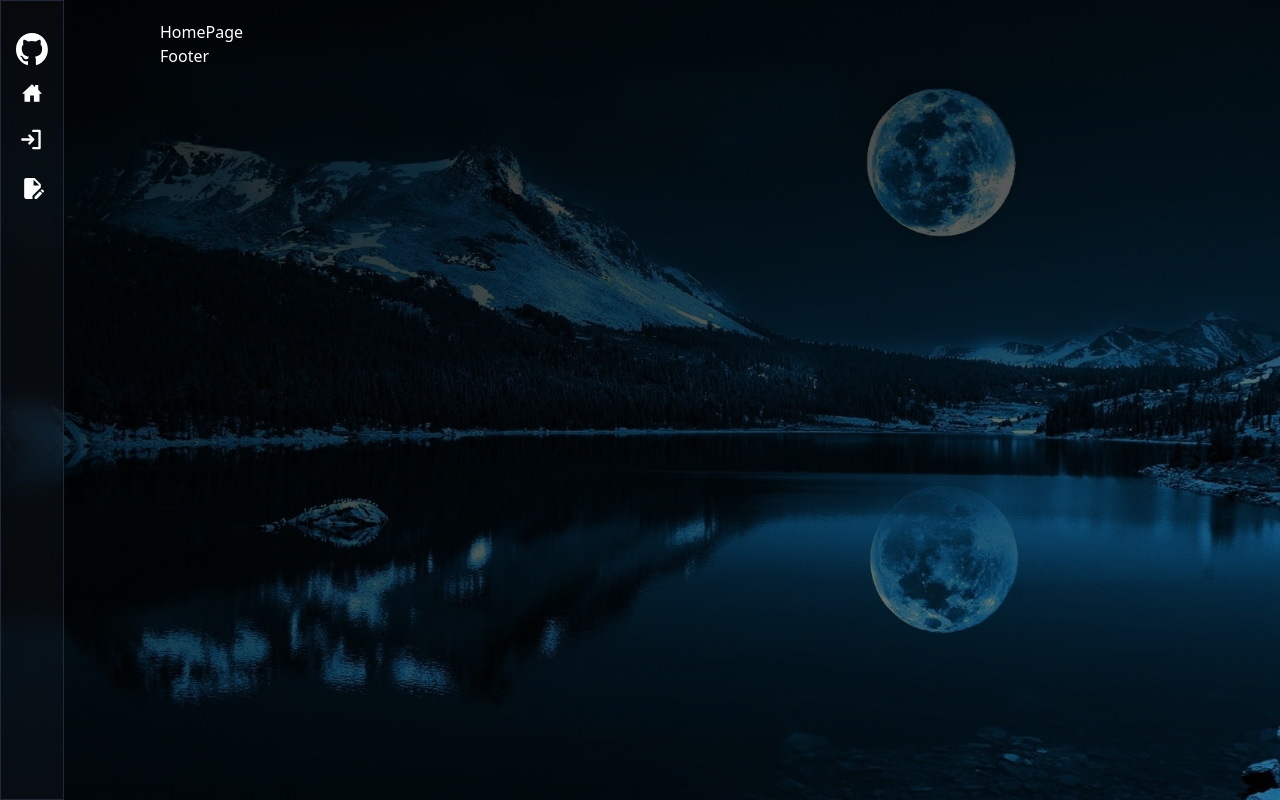
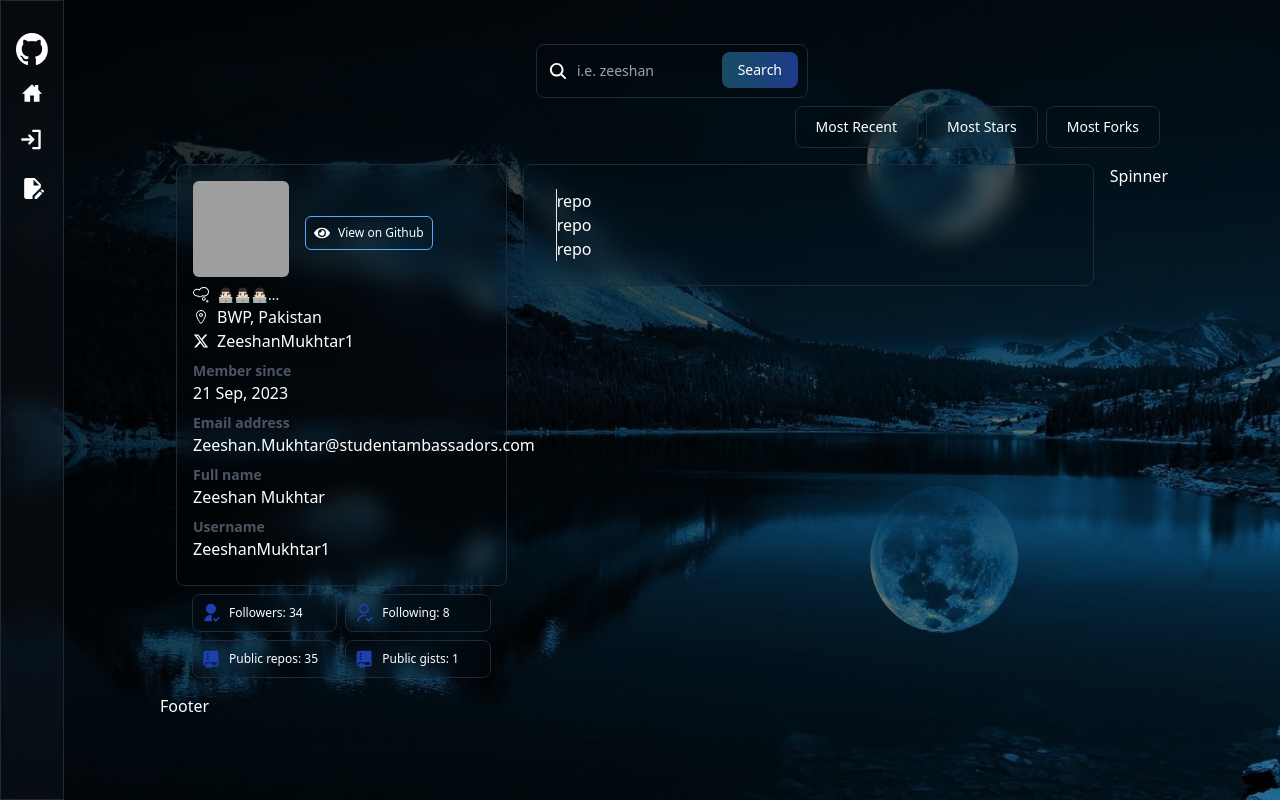
Before and after one commit to ZeeshanMukhtar1/GitHub-Lite, a React (Vite) app in the folder client/: page / in a window 1280 px wide. Built offline with nearby package versions, Linux system fonts and the light colour scheme; grey boxes are pictures that could not be loaded.

Commit message:
💄 added home page

```diff
--- /dev/null
+++ b/client/src/components/ProfileInfo.jsx
@@ -0,0 +1,140 @@
+import React from 'react';
+import { IoLocationOutline } from 'react-icons/io5';
+import {
+  RiGitRepositoryFill,
+  RiUserFollowFill,
+  RiUserFollowLine,
+} from 'react-icons/ri';
+import { FaXTwitter } from 'react-icons/fa6';
+import { TfiThought } from 'react-icons/tfi';
+import { FaEye } from 'react-icons/fa';
+
+const ProfileInfo = () => {
+  const userProfile = {
+    avatar_url: 'https://avatars.githubusercontent.com/u/91063160?v=4',
+    bio: '👨🏻‍💻👨🏻‍💻👨🏻‍💻',
+    email: 'Zeeshan.Mukhtar@studentambassadors.com',
+    followers: 34,
+    following: 8,
+    html_url: 'https://github.com/ZeeshanMukhtar1',
+    location: 'BWP, Pakistan',
+    name: 'Zeeshan Mukhtar',
+    public_gists: 1,
+    public_repos: 35,
+    twitter_username: 'ZeeshanMukhtar1',
+    login: 'ZeeshanMukhtar1',
+  };
+  return (
+    <div className="flex flex-col w-full gap-2 lg:w-1/3 md:sticky md:top-10">
+      <div className="p-4 rounded-lg bg-glass">
+        <div className="flex items-center gap-4">
+          {/* User Avatar */}
+          <a href={userProfile?.html_url} target="_blank" rel="noreferrer">
+            <img
+              src={userProfile?.avatar_url}
+              className="w-24 h-24 mb-2 rounded-md"
+              alt=""
+            />
+          </a>
+          {/* View on Github */}
+          <div className="flex flex-col items-center gap-2">
+            <a
+              href={userProfile.html_url}
+              target="_blank"
+              rel="noreferrer"
+              className="flex items-center w-full gap-2 p-2 text-xs font-medium border border-blue-400 rounded-md cursor-pointer bg-glass"
+            >
+              <FaEye size={16} />
+              View on Github
+            </a>
+          </div>
+        </div>
+
+        {/* User Bio */}
+        {userProfile?.bio ? (
+          <div className="flex items-center gap-2">
+            <TfiThought />
+            <p className="text-sm">{userProfile?.bio.substring(0, 60)}...</p>
+          </div>
+        ) : null}
+
+        {/* Location */}
+        {userProfile?.location ? (
+          <div className="flex items-center gap-2">
+            <IoLocationOutline />
+            {userProfile?.location}
+          </div>
+        ) : null}
+
+        {/* Twitter Username */}
+        {userProfile?.twitter_username ? (
+          <a
+            href={`https://twitter.com/${userProfile.twitter_username}`}
+            target="_blank"
+            rel="noreferrer"
+            className="flex items-center gap-2 hover:text-sky-500"
+          >
+            <FaXTwitter />
+            {userProfile?.twitter_username}
+          </a>
+        ) : null}
+
+        {/* Member Since Date */}
+        <div className="my-2">
+          <p className="text-sm font-bold text-gray-600">Member since</p>
+          <p className="">21 Sep, 2023</p>
+        </div>
+
+        {/* Email Address */}
+        {userProfile?.email && (
+          <div className="my-2">
+            <p className="text-sm font-bold text-gray-600">Email address</p>
+            <p className="">{userProfile.email}</p>
+          </div>
+        )}
+
+        {/* Full Name */}
+        {userProfile?.name && (
+          <div className="my-2">
+            <p className="text-sm font-bold text-gray-600">Full name</p>
+            <p className="">{userProfile?.name}</p>
+          </div>
+        )}
+
+        {/* Username */}
+        <div className="my-2">
+          <p className="text-sm font-bold text-gray-600">Username</p>
+          <p className="">{userProfile?.login}</p>
+        </div>
+      </div>
+
+      <div className="flex flex-wrap gap-2 mx-4">
+        {/* Followers Count */}
+        <div className="flex items-center flex-1 gap-2 p-2 rounded-lg bg-glass min-w-24">
+          <RiUserFollowFill className="w-5 h-5 text-blue-800" />
+          <p className="text-xs">Followers: {userProfile?.followers}</p>
+        </div>
+
+        {/* Following count */}
+        <div className="flex items-center flex-1 gap-2 p-2 rounded-lg bg-glass min-w-24">
+          <RiUserFollowLine className="w-5 h-5 text-blue-800" />
+          <p className="text-xs">Following: {userProfile?.following}</p>
+        </div>
+
+        {/* Number of public repos */}
+        <div className="flex items-center flex-1 gap-2 p-2 rounded-lg bg-glass min-w-24">
+          <RiGitRepositoryFill className="w-5 h-5 text-blue-800" />
+          <p className="text-xs">Public repos: {userProfile?.public_repos}</p>
+        </div>
+
+        {/* Number of public gists */}
+        <div className="flex items-center flex-1 gap-2 p-2 rounded-lg bg-glass min-w-24">
+          <RiGitRepositoryFill className="w-5 h-5 text-blue-800" />
+          <p className="text-xs">Public gists: {userProfile?.public_gists}</p>
+        </div>
+      </div>
+    </div>
+  );
+};
+
+export default ProfileInfo;
--- /dev/null
+++ b/client/src/components/Repo.jsx
@@ -0,0 +1,7 @@
+import React from 'react';
+
+const Repo = () => {
+  return <div>repo</div>;
+};
+
+export default Repo;
--- /dev/null
+++ b/client/src/components/Repos.jsx
@@ -0,0 +1,16 @@
+import React from 'react';
+import Repo from './Repo';
+
+const Repos = () => {
+  return (
+    <div className={`lg:w-2/3 w-full bg-glass rounded-lg px-8 py-6`}>
+      <ol className="relative border-gray-200 border-s">
+        <Repo />
+        <Repo />
+        <Repo />
+      </ol>
+    </div>
+  );
+};
+
+export default Repos;
--- /dev/null
+++ b/client/src/components/Search.jsx
@@ -0,0 +1,35 @@
+import React from 'react';
+import { IoSearch } from 'react-icons/io5';
+
+const Search = () => {
+  return (
+    <form className="max-w-xl p-2 mx-auto sm:w-72">
+      <label
+        htmlFor="default-search"
+        className="mb-2 text-sm font-medium text-gray-900 sr-only"
+      >
+        Search
+      </label>
+      <div className="relative">
+        <div className="absolute inset-y-0 z-10 flex items-center pointer-events-none start-0 ps-3">
+          <IoSearch className="w-5 h-5" />
+        </div>
+        <input
+          type="search"
+          id="default-search"
+          className="block w-full p-4 text-sm bg-transparent rounded-lg ps-10 bg-glass focus:ring-blue-500 focus:border-blue-500 focus:bg-transparent "
+          placeholder="i.e. zeeshan"
+          required
+        />
+        <button
+          type="submit"
+          className="text-white absolute end-2.5 bottom-2.5 bg-blue-700 hover:bg-blue-800 focus:ring-4 focus:outline-none focus:ring-blue-300 font-medium rounded-lg text-sm px-4 py-2  bg-gradient-to-r from-cyan-900 to-blue-900 hover:scale-95 active:scale-90 transition-all duration-300"
+        >
+          Search
+        </button>
+      </div>
+    </form>
+  );
+};
+
+export default Search;
--- /dev/null
+++ b/client/src/components/SortRepos.jsx
@@ -0,0 +1,28 @@
+import React from 'react';
+
+const SortRepos = () => {
+  return (
+    <div className="flex justify-center mb-2 lg:justify-end">
+      <button
+        type="button"
+        className={`py-2.5 px-5 me-2 mb-2 text-xs sm:text-sm font-medium focus:outline-none rounded-lg bg-glass`}
+      >
+        Most Recent
+      </button>
+      <button
+        type="button"
+        className={`py-2.5 px-5 me-2 mb-2  text-xs sm:text-sm font-medium focus:outline-none rounded-lg bg-glass`}
+      >
+        Most Stars
+      </button>
+      <button
+        type="button"
+        className={`py-2.5 px-5 me-2 mb-2  text-xs sm:text-sm font-medium focus:outline-none rounded-lg bg-glass`}
+      >
+        Most Forks
+      </button>
+    </div>
+  );
+};
+
+export default SortRepos;
--- /dev/null
+++ b/client/src/components/Spinner.jsx
@@ -0,0 +1,7 @@
+import React from 'react';
+
+const Spinner = () => {
+  return <div>Spinner</div>;
+};
+
+export default Spinner;
--- a/client/src/pages/HomePage.jsx
+++ b/client/src/pages/HomePage.jsx
@@ -1,7 +1,21 @@
-import React from 'react';
+import ProfileInfo from '../components/ProfileInfo';
+import Repos from '../components/Repos';
+import Search from '../components/Search';
+import SortRepos from '../components/SortRepos';
+import Spinner from '../components/Spinner';
 
 const HomePage = () => {
-  return <div>HomePage</div>;
+  return (
+    <div className="m-4">
+      <Search />
+      <SortRepos />
+      <div className="flex flex-col items-start justify-center gap-4 lg:flex-row">
+        <ProfileInfo />
+        <Repos />
+        <Spinner />
+      </div>
+    </div>
+  );
 };
 
 export default HomePage;
```
